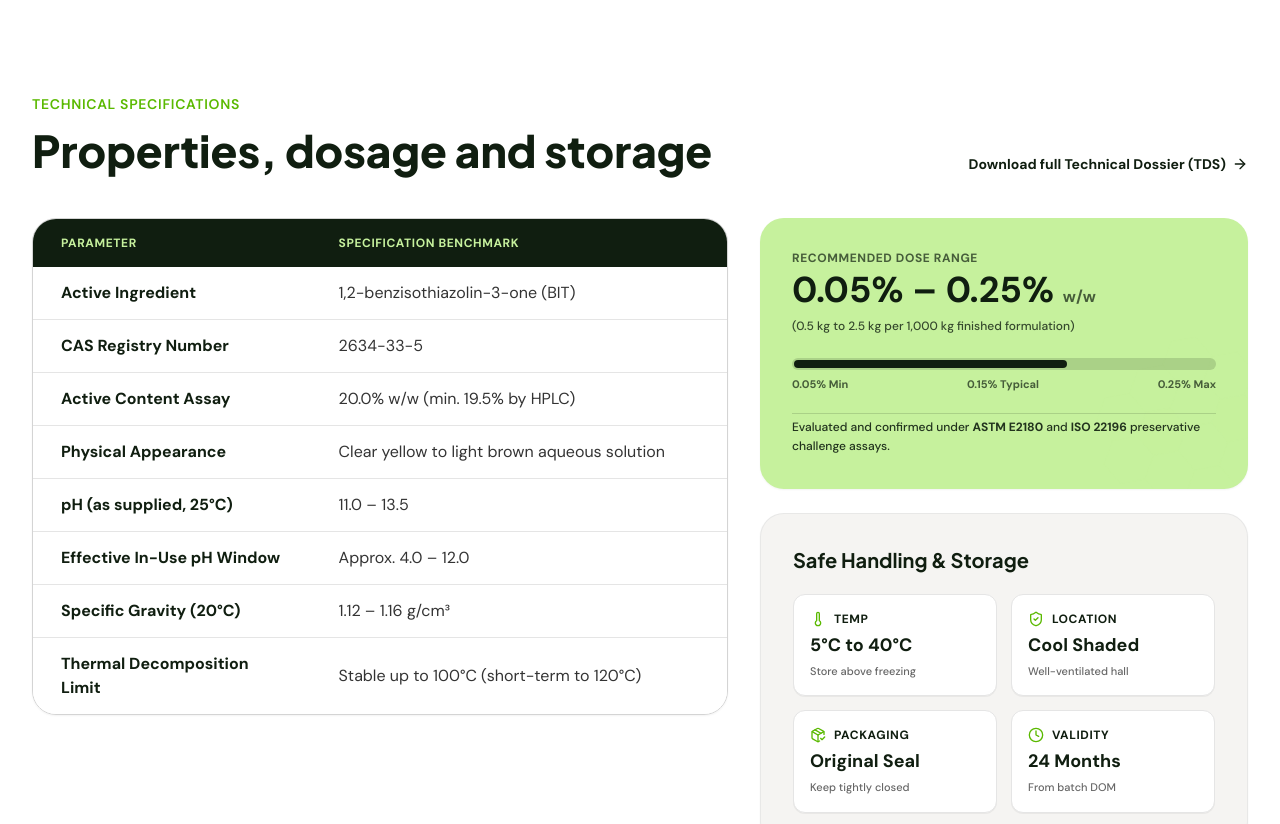
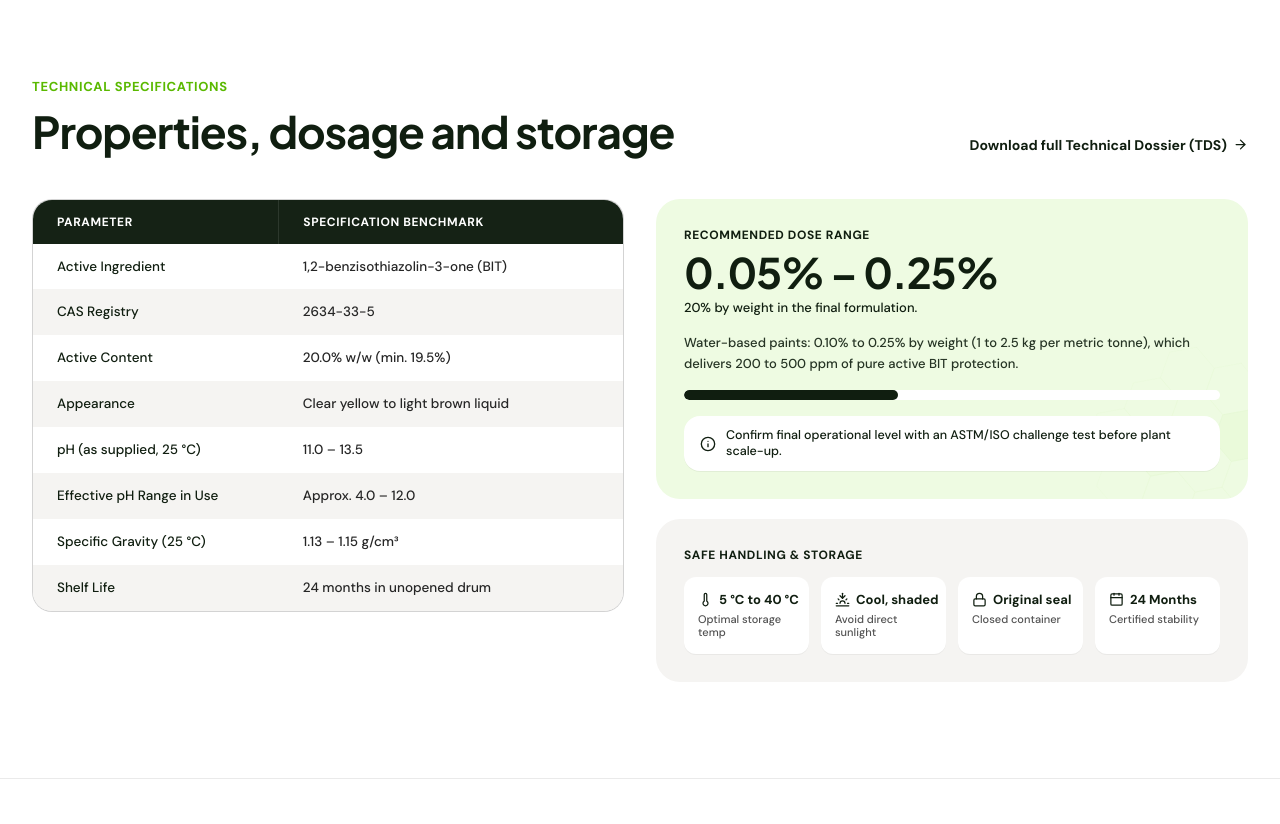
Before and after one commit to thoufeerma/Guardxo, a Next.js app: page /products/guardexo-bt-20 in a window 1280 px wide. Shown: the part 1600-2424 px from the top of the page. Built offline with nearby package versions, Linux system fonts and the light colour scheme.

Commit message:
fix(product): match Properties dosage and storage section exactly to Figma screenshot

```diff
--- a/src/components/product/ProductSpecifications.tsx
+++ b/src/components/product/ProductSpecifications.tsx
@@ -1,68 +1,72 @@
 "use client";
 
 import React from "react";
-import { ArrowRight, Thermometer, ShieldCheck, Clock, PackageCheck } from "lucide-react";
+import { ArrowRight, Thermometer, Sunset, Lock, Calendar, Info } from "lucide-react";
 
 export const EIGHT_ROW_SPECS = [
   { parameter: "Active Ingredient", specification: "1,2-benzisothiazolin-3-one (BIT)" },
-  { parameter: "CAS Registry Number", specification: "2634-33-5" },
-  { parameter: "Active Content Assay", specification: "20.0% w/w (min. 19.5% by HPLC)" },
-  { parameter: "Physical Appearance", specification: "Clear yellow to light brown aqueous solution" },
-  { parameter: "pH (as supplied, 25°C)", specification: "11.0 – 13.5" },
-  { parameter: "Effective In-Use pH Window", specification: "Approx. 4.0 – 12.0" },
-  { parameter: "Specific Gravity (20°C)", specification: "1.12 – 1.16 g/cm³" },
-  { parameter: "Thermal Decomposition Limit", specification: "Stable up to 100°C (short-term to 120°C)" },
+  { parameter: "CAS Registry", specification: "2634-33-5" },
+  { parameter: "Active Content", specification: "20.0% w/w (min. 19.5%)" },
+  { parameter: "Appearance", specification: "Clear yellow to light brown liquid" },
+  { parameter: "pH (as supplied, 25 °C)", specification: "11.0 – 13.5" },
+  { parameter: "Effective pH Range in Use", specification: "Approx. 4.0 – 12.0" },
+  { parameter: "Specific Gravity (25 °C)", specification: "1.13 – 1.15 g/cm³" },
+  { parameter: "Shelf Life", specification: "24 months in unopened drum" },
 ];
 
 export default function ProductSpecifications() {
   return (
-    <section id="specs" className="w-full bg-white py-20 lg:py-28 border-t border-neutral-200/80 scroll-mt-24">
-      <div className="max-w-[1360px] mx-auto px-6 lg:px-8 flex flex-col gap-10">
-        {/* Header with Top-Right TDS Link & No Subtitle */}
+    <section id="specs" className="w-full bg-white py-16 sm:py-20 lg:py-24 border-t border-neutral-200/80 scroll-mt-24">
+      <div className="max-w-[1360px] mx-auto px-6 lg:px-8 flex flex-col gap-8 sm:gap-10">
+        {/* Header with Top-Right TDS Link */}
         <div className="flex flex-col sm:flex-row sm:items-end justify-between gap-4">
           <div className="flex flex-col gap-2">
-            <span className="text-[14px] font-semibold tracking-wider uppercase text-[#5AB900]">
+            <span className="text-xs sm:text-[13px] font-bold tracking-wider uppercase text-[#5AB900]">
               TECHNICAL SPECIFICATIONS
             </span>
-            <h2 className="text-3xl sm:text-4xl lg:text-[44px] font-extrabold text-[#101E10] leading-tight">
+            <h2 className="text-3xl sm:text-4xl lg:text-[44px] font-bold text-[#101E10] leading-tight tracking-tight">
               Properties, dosage and storage
             </h2>
           </div>
 
           <a
             href="#inquiry"
-            className="inline-flex items-center gap-1.5 text-sm font-bold text-[#101E10] hover:text-[#5AB900] transition-colors group w-fit pb-1"
+            className="inline-flex items-center gap-1.5 text-xs sm:text-sm font-bold text-[#101E10] hover:text-[#5AB900] transition-colors group w-fit pb-1"
           >
-            Download full Technical Dossier (TDS)
+            <span>Download full Technical Dossier (TDS)</span>
             <ArrowRight
-              size={16}
+              size={15}
               className="transition-transform group-hover:translate-x-1"
             />
           </a>
         </div>
 
-        {/* 2-Column Layout: 8-Row Table on Left & 2 Cards on Right */}
-        <div className="grid grid-cols-1 lg:grid-cols-12 gap-8 items-start">
-          {/* Left Column: 8-Row Specification Table */}
-          <div className="lg:col-span-7 overflow-hidden rounded-[24px] border border-neutral-300 shadow-xs">
+        {/* 2-Column Layout: Table on Left & Two Bento Cards on Right */}
+        <div className="grid grid-cols-1 lg:grid-cols-12 gap-6 lg:gap-8 items-start">
+          {/* Left Column: 8-Row Specification Table with Zebra Striping */}
+          <div className="lg:col-span-6 overflow-hidden rounded-[20px] border border-neutral-800/20 bg-white">
             <div className="w-full overflow-x-auto">
-              <table className="w-full text-left text-sm sm:text-base">
-                <thead className="bg-[#101E10] text-[#C6F19D] uppercase text-xs font-bold tracking-wider">
+              <table className="w-full text-left text-xs sm:text-[13.5px]">
+                <thead className="bg-[#152215] text-white uppercase text-[11px] sm:text-xs font-bold tracking-wider">
                   <tr>
-                    <th className="py-4 px-6 sm:px-7 w-2/5">Parameter</th>
-                    <th className="py-4 px-6 sm:px-7 w-3/5">Specification Benchmark</th>
+                    <th className="py-3.5 px-5 sm:px-6 w-5/12 border-r border-white/10">
+                      Parameter
+                    </th>
+                    <th className="py-3.5 px-5 sm:px-6 w-7/12">
+                      Specification Benchmark
+                    </th>
                   </tr>
                 </thead>
-                <tbody className="divide-y divide-neutral-200 bg-white font-medium">
+                <tbody className="text-[#101E10]">
                   {EIGHT_ROW_SPECS.map((spec, idx) => (
                     <tr
                       key={idx}
-                      className="hover:bg-[#F5F4F2] transition-colors"
+                      className={idx % 2 === 1 ? "bg-[#F5F4F2]" : "bg-white"}
                     >
-                      <td className="py-3.5 px-6 sm:px-7 font-bold text-[#101E10]">
+                      <td className="py-3.5 px-5 sm:px-6 font-medium text-[#101E10]">
                         {spec.parameter}
                       </td>
-                      <td className="py-3.5 px-6 sm:px-7 text-black/80 font-normal">
+                      <td className="py-3.5 px-5 sm:px-6 text-neutral-800 font-medium">
                         {spec.specification}
                       </td>
                     </tr>
@@ -73,112 +77,100 @@ export default function ProductSpecifications() {
           </div>
 
           {/* Right Column: Two Bento Cards */}
-          <div className="lg:col-span-5 flex flex-col gap-6">
-            {/* Card 1: Green Recommended Dose Card with Progress Bar, Hexagons & ASTM/ISO Note */}
-            <div className="bg-[#C6F19D] rounded-[24px] p-7 sm:p-8 text-[#101E10] relative overflow-hidden flex flex-col gap-5 shadow-xs">
-              {/* Hexagon Pattern */}
+          <div className="lg:col-span-6 flex flex-col gap-5">
+            {/* Card 1: Green Recommended Dose Card with Progress Bar & Callout */}
+            <div className="bg-[#EEFBE2] rounded-[20px] sm:rounded-[24px] p-6 sm:p-7 text-[#101E10] relative overflow-hidden flex flex-col gap-4">
+              {/* Hexagon Pattern Watermark */}
               <div
-                className="absolute -right-6 -bottom-6 w-44 h-44 opacity-25 pointer-events-none bg-[url('/images/technical-expertise-hexagons.svg')] bg-no-repeat bg-contain"
+                className="absolute -right-8 -bottom-10 w-48 h-48 opacity-25 pointer-events-none bg-[url('/images/technical-expertise-hexagons.svg')] bg-no-repeat bg-contain"
               />
 
               <div className="flex flex-col gap-1 relative z-10">
-                <span className="text-xs font-extrabold uppercase tracking-wider text-[#101E10]/70">
-                  Recommended Dose Range
+                <span className="text-xs font-bold uppercase tracking-wider text-[#101E10]">
+                  RECOMMENDED DOSE RANGE
                 </span>
-                <span className="text-3xl sm:text-4xl font-extrabold text-[#101E10]">
-                  0.05% – 0.25% <span className="text-base font-bold text-[#101E10]/70">w/w</span>
-                </span>
-                <span className="text-xs text-[#101E10]/80 font-medium pt-1">
-                  (0.5 kg to 2.5 kg per 1,000 kg finished formulation)
+                <h3 className="text-3xl sm:text-4xl lg:text-[42px] font-bold text-[#101E10] tracking-tight leading-none pt-1">
+                  0.05% – 0.25%
+                </h3>
+                <p className="text-xs sm:text-[13px] font-medium text-[#101E10] pt-0.5">
+                  20% by weight in the final formulation.
+                </p>
+              </div>
+
+              <p className="text-xs sm:text-[13px] text-[#101E10]/90 font-medium leading-relaxed relative z-10">
+                Water-based paints: 0.10% to 0.25% by weight (1 to 2.5 kg per metric tonne), which delivers 200 to 500 ppm of pure active BIT protection.
+              </p>
+
+              {/* Progress Bar: Sleek white track with dark fill */}
+              <div className="w-full bg-white h-2 sm:h-2.5 rounded-full overflow-hidden relative z-10">
+                <div className="bg-[#101E10] h-full rounded-full w-[40%]" />
+              </div>
+
+              {/* White Callout Box with Info Icon */}
+              <div className="bg-white rounded-xl sm:rounded-2xl py-3 px-3.5 sm:px-4 flex items-center gap-2.5 shadow-2xs relative z-10">
+                <Info size={16} className="text-[#101E10] flex-none" />
+                <span className="text-xs sm:text-[12.5px] text-[#101E10] font-medium leading-tight">
+                  Confirm final operational level with an ASTM/ISO challenge test before plant scale-up.
                 </span>
               </div>
-
-              {/* Progress Bar */}
-              <div className="relative z-10 flex flex-col gap-1.5 pt-1">
-                <div className="w-full bg-[#101E10]/15 h-3 rounded-full overflow-hidden p-0.5">
-                  <div className="bg-[#101E10] h-full rounded-full w-[65%]" />
-                </div>
-                <div className="flex justify-between text-[11px] font-bold text-[#101E10]/70">
-                  <span>0.05% Min</span>
-                  <span>0.15% Typical</span>
-                  <span>0.25% Max</span>
-                </div>
-              </div>
-
-              {/* ASTM / ISO Note */}
-              <p className="text-xs text-[#101E10]/90 font-medium leading-relaxed relative z-10 pt-1 border-t border-[#101E10]/15">
-                Evaluated and confirmed under <span className="font-bold">ASTM E2180</span> and <span className="font-bold">ISO 22196</span> preservative challenge assays.
-              </p>
             </div>
 
-            {/* Card 2: Safe Handling & Storage with Four Tiles */}
-            <div className="bg-[#F5F4F2] rounded-[24px] p-7 sm:p-8 flex flex-col gap-5 border border-neutral-200/80 shadow-xs">
-              <h3 className="text-xl font-bold text-[#101E10]">
-                Safe Handling & Storage
-              </h3>
+            {/* Card 2: Safe Handling & Storage with 4-Column Horizontal Tiles */}
+            <div className="bg-[#F5F4F2] rounded-[20px] sm:rounded-[24px] p-6 sm:p-7 flex flex-col gap-3.5">
+              <span className="text-xs font-bold uppercase tracking-wider text-[#101E10]">
+                SAFE HANDLING & STORAGE
+              </span>
 
-              <div className="grid grid-cols-2 gap-3.5">
+              <div className="grid grid-cols-2 sm:grid-cols-4 gap-2.5 sm:gap-3">
                 {/* Tile 1 */}
-                <div className="bg-white rounded-xl p-4 flex flex-col gap-1 border border-neutral-200 shadow-2xs">
-                  <div className="flex items-center gap-2 text-[#5AB900]">
-                    <Thermometer size={16} />
-                    <span className="text-xs font-bold uppercase tracking-wider text-[#101E10]">
-                      Temp
+                <div className="bg-white rounded-xl p-3 sm:p-3.5 flex flex-col gap-1 shadow-2xs">
+                  <div className="flex items-center gap-1.5 text-[#101E10]">
+                    <Thermometer size={15} className="text-[#101E10] flex-none" />
+                    <span className="text-xs sm:text-[13px] font-bold text-[#101E10] whitespace-nowrap">
+                      5 °C to 40 °C
                     </span>
                   </div>
-                  <span className="text-base sm:text-lg font-extrabold text-[#101E10]">
-                    5°C to 40°C
-                  </span>
-                  <span className="text-[11px] text-black/60 font-medium">
-                    Store above freezing
+                  <span className="text-[11px] text-neutral-600 font-medium leading-tight">
+                    Optimal storage temp
                   </span>
                 </div>
 
                 {/* Tile 2 */}
-                <div className="bg-white rounded-xl p-4 flex flex-col gap-1 border border-neutral-200 shadow-2xs">
-                  <div className="flex items-center gap-2 text-[#5AB900]">
-                    <ShieldCheck size={16} />
-                    <span className="text-xs font-bold uppercase tracking-wider text-[#101E10]">
-                      Location
+                <div className="bg-white rounded-xl p-3 sm:p-3.5 flex flex-col gap-1 shadow-2xs">
+                  <div className="flex items-center gap-1.5 text-[#101E10]">
+                    <Sunset size={15} className="text-[#101E10] flex-none" />
+                    <span className="text-xs sm:text-[13px] font-bold text-[#101E10] whitespace-nowrap">
+                      Cool, shaded
                     </span>
                   </div>
-                  <span className="text-base sm:text-lg font-extrabold text-[#101E10]">
-                    Cool Shaded
-                  </span>
-                  <span className="text-[11px] text-black/60 font-medium">
-                    Well-ventilated hall
+                  <span className="text-[11px] text-neutral-600 font-medium leading-tight">
+                    Avoid direct sunlight
                   </span>
                 </div>
 
                 {/* Tile 3 */}
-                <div className="bg-white rounded-xl p-4 flex flex-col gap-1 border border-neutral-200 shadow-2xs">
-                  <div className="flex items-center gap-2 text-[#5AB900]">
-                    <PackageCheck size={16} />
-                    <span className="text-xs font-bold uppercase tracking-wider text-[#101E10]">
-                      Packaging
+                <div className="bg-white rounded-xl p-3 sm:p-3.5 flex flex-col gap-1 shadow-2xs">
+                  <div className="flex items-center gap-1.5 text-[#101E10]">
+                    <Lock size={15} className="text-[#101E10] flex-none" />
+                    <span className="text-xs sm:text-[13px] font-bold text-[#101E10] whitespace-nowrap">
+                      Original seal
                     </span>
                   </div>
-                  <span className="text-base sm:text-lg font-extrabold text-[#101E10]">
-                    Original Seal
-                  </span>
-                  <span className="text-[11px] text-black/60 font-medium">
-                    Keep tightly closed
+                  <span className="text-[11px] text-neutral-600 font-medium leading-tight">
+                    Closed container
                   </span>
                 </div>
 
                 {/* Tile 4 */}
-                <div className="bg-white rounded-xl p-4 flex flex-col gap-1 border border-neutral-200 shadow-2xs">
-                  <div className="flex items-center gap-2 text-[#5AB900]">
-                    <Clock size={16} />
-                    <span className="text-xs font-bold uppercase tracking-wider text-[#101E10]">
-                      Validity
+                <div className="bg-white rounded-xl p-3 sm:p-3.5 flex flex-col gap-1 shadow-2xs">
+                  <div className="flex items-center gap-1.5 text-[#101E10]">
+                    <Calendar size={15} className="text-[#101E10] flex-none" />
+                    <span className="text-xs sm:text-[13px] font-bold text-[#101E10] whitespace-nowrap">
+                      24 Months
                     </span>
                   </div>
-                  <span className="text-base sm:text-lg font-extrabold text-[#101E10]">
-                    24 Months
-                  </span>
-                  <span className="text-[11px] text-black/60 font-medium">
-                    From batch DOM
+                  <span className="text-[11px] text-neutral-600 font-medium leading-tight">
+                    Certified stability
                   </span>
                 </div>
               </div>
```
